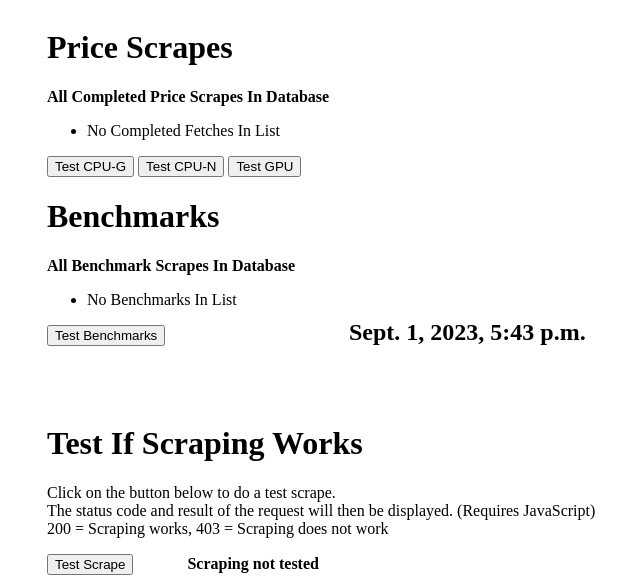
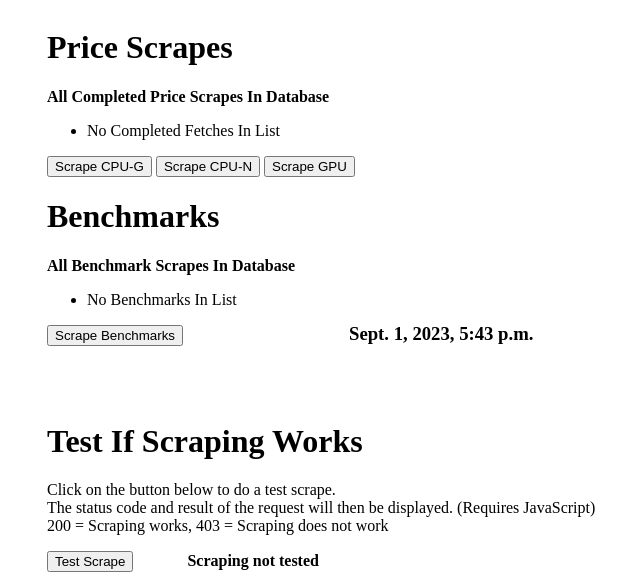
Before and after one commit to vik-ma/Price-Performance-Scraper, a Django app: page / in a window 1280 px wide. Shown: the top 586 px of the page, without its empty margins (327-967 px from the left). Run offline with Django 4.2, Linux system fonts and the light colour scheme; data that the repository does not hold is empty.

Commit message:
Removed unused price_fetcher urls and views

```diff
--- a/app/backend/price_fetcher/templates/price_fetcher/pps_dashboard.html
+++ b/app/backend/price_fetcher/templates/price_fetcher/pps_dashboard.html
@@ -28,15 +28,15 @@
             </ul>
             <form action="{% url 'test_button_cpu_g' %}" method="post" style="display:inline-block;">
                 {% csrf_token %}
-                <input type="submit" value="Test CPU-G"><br />
+                <input type="submit" value="Scrape CPU-G"><br />
             </form>
             <form action="{% url 'test_button_cpu_n' %}" method="post" style="display:inline-block;">
                 {% csrf_token %}
-                <input type="submit" value="Test CPU-N"><br />
+                <input type="submit" value="Scrape CPU-N"><br />
             </form>
             <form action="{% url 'test_button_gpu' %}" method="post" style="display:inline-block;">
                 {% csrf_token %}
-                <input type="submit" value="Test GPU"><br />
+                <input type="submit" value="Scrape GPU"><br />
             </form>
         </div>
         <div style="display:inline-block;margin-left:50px;">
@@ -58,11 +58,11 @@
             </ul>
             <form action="{% url 'test_button_benchmarks' %}" method="post" style="display:inline-block;">
                 {% csrf_token %}
-                <input type="submit" value="Test Benchmarks"><br />
+                <input type="submit" value="Scrape Benchmarks"><br />
             </form>
         </div>
         <div style="display:inline-block;margin-left:50px;">
-            <h2>{{ current_datetime }}</h2>
+            <h3>{{ current_datetime }}</h3>
         </div>
     </div>
     <br />
@@ -90,7 +90,7 @@
         testScrapeButton.addEventListener("click", function(event) {
         event.preventDefault();
 
-        fetch("{% url 'test_button_fetch' %}")
+        fetch("{% url 'test_button_scrape' %}")
             .then(response => response.json())
             .then(data => {
                 testScrapeResult.textContent = data.content;
--- a/app/backend/price_fetcher/urls.py
+++ b/app/backend/price_fetcher/urls.py
@@ -4,15 +4,12 @@ from django.conf.urls.static import static
 from . import views
 
 urlpatterns = [
-    # Test buttons in pps_dashboard for debugging purposes
+    # URLs to buttons in pps_dashboard
     path('test_button_cpu_g/', views.test_button_cpu_g, name='test_button_cpu_g'),
     path('test_button_cpu_n/', views.test_button_cpu_n, name='test_button_cpu_n'),
     path('test_button_gpu/', views.test_button_gpu, name='test_button_gpu'),
     path('test_button_benchmarks/', views.test_button_benchmarks, name='test_button_benchmarks'),
-    path('test_button_fetch/', views.test_button_fetch, name='test_button_fetch'),
-    path('test_button_fetch_number_4/', views.test_button_fetch_number_4, name='test_button_fetch_number_4'),
-    path('test_button_fetch_number_7/', views.test_button_fetch_number_7, name='test_button_fetch_number_7'),
-    path('test_button_fetch_number_10/', views.test_button_fetch_number_10, name='test_button_fetch_number_10'),
+    path('test_button_scrape/', views.test_button_scrape, name='test_button_scrape'),
 ]
 
 urlpatterns += static(settings.MEDIA_URL, document_root = settings.MEDIA_ROOT)
--- a/app/backend/price_fetcher/views.py
+++ b/app/backend/price_fetcher/views.py
@@ -78,7 +78,7 @@ def get_current_timestamp() -> datetime:
     return datetime.datetime.now()
 
 
-def test_button_fetch(request:HttpRequest):
+def test_button_scrape(request:HttpRequest):
     """Button to test if if product pages are fetchable, for debugging purposes."""
     product_name = "AMD Ryzen 9 7900X3D"
     product_category = "CPU-Gaming"
@@ -86,43 +86,6 @@ def test_button_fetch(request:HttpRequest):
     content = pf.test_fetch_product_page(product_name, product_category)
 
     return JsonResponse({"content": content})
-
-
-def test_button_fetch_number_4(request:HttpRequest):
-    content = test_fetch_number(4)
-
-    return JsonResponse({"content": content})
-
-def test_button_fetch_number_7(request:HttpRequest):
-    content = test_fetch_number(7)
-
-    return JsonResponse({"content": content})
-
-def test_button_fetch_number_10(request:HttpRequest):
-    content = test_fetch_number(10)
-
-    return JsonResponse({"content": content})
-
-def test_fetch_number(number):
-    product_list = [
-        "Intel Core i9-13900KS",
-        "Intel Core i9-13900K",
-        "Intel Core i9-13900KF",
-        "Intel Core i9-13900F",
-        "AMD Ryzen 9 7950X3D",
-        "AMD Ryzen 9 7950X",
-        "AMD Ryzen 9 7900X3D",
-        "AMD Ryzen 9 7900X",
-        "AMD Ryzen 9 7900",
-        "AMD Ryzen 7 7800X3D"
-    ]
-    product_category = "CPU-Gaming"
-
-    sliced_product_list = product_list[:number]
-
-    content = pf.test_number_of_fetches_possible(sliced_product_list, product_category)
-
-    return content
 
 
 def create_completed_fetch(product_list, benchmark_type, timestamp, timestamp_id):
```
